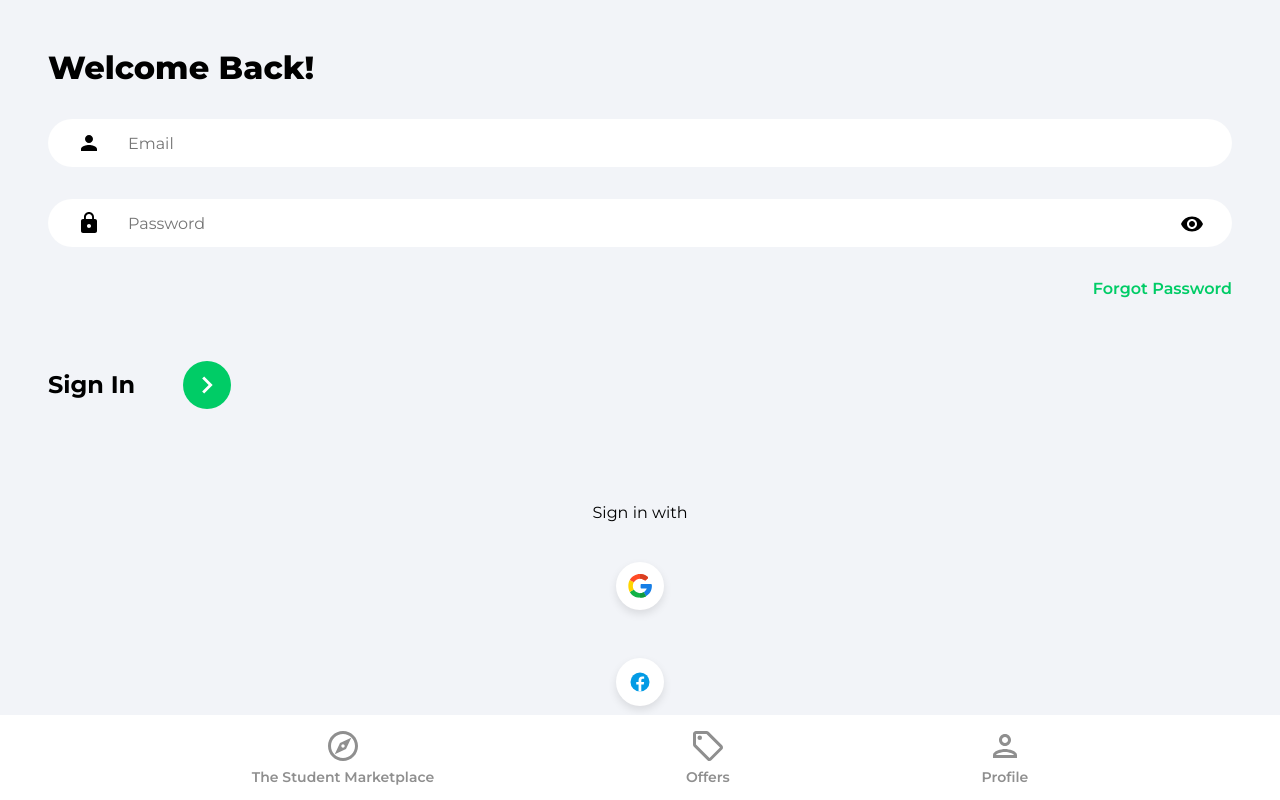
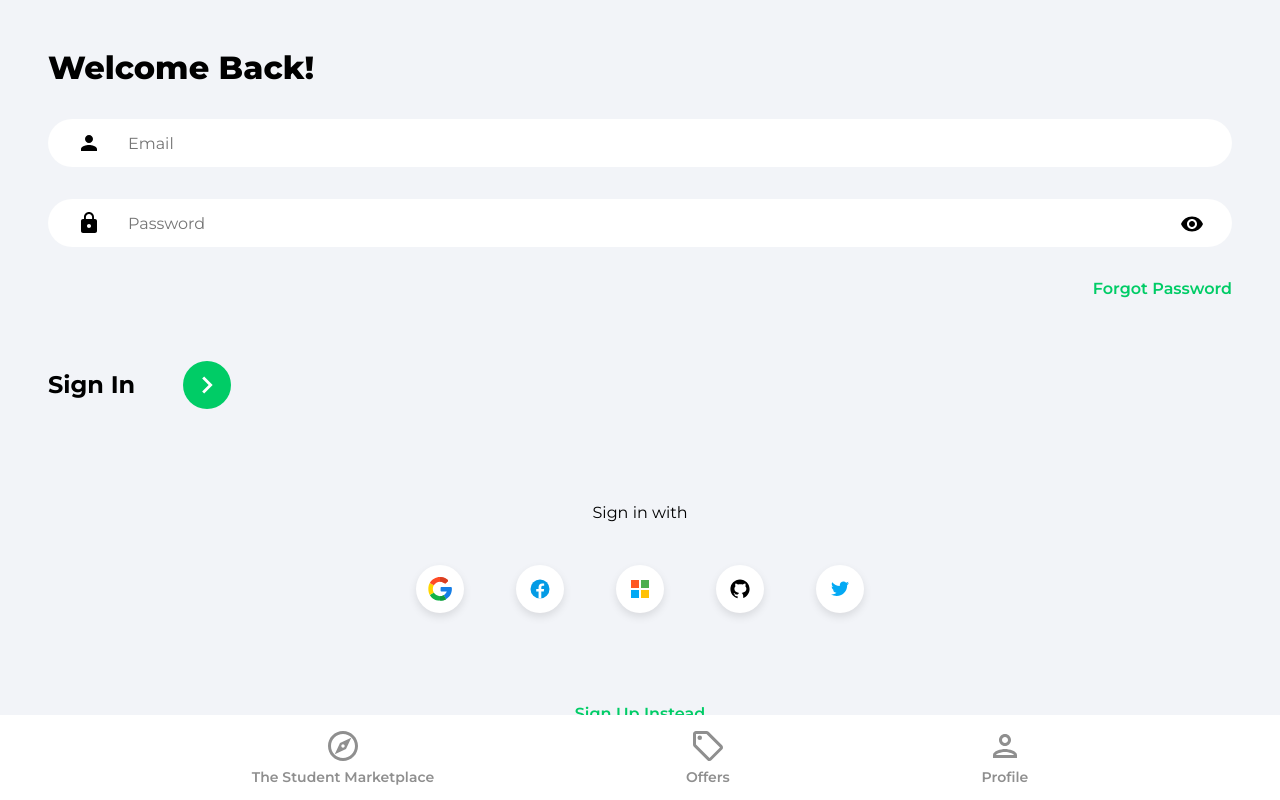
Before and after one commit to fedaxl/student-marketplace, a React (Create React App) app: page /sign-in in a window 1280 px wide. Shown: the top 800 px of the page. Built offline with nearby package versions, Linux system fonts and the light colour scheme; no server answers.

Commit message:
signin page editing icons display

```diff
--- a/src/components/OAuth.jsx
+++ b/src/components/OAuth.jsx
@@ -1,11 +1,12 @@
 import React from 'react'
 import { useLocation, useNavigate } from 'react-router-dom'
-import { getAuth, signInWithPopup, GoogleAuthProvider, FacebookAuthProvider, GithubAuthProvider, TwitterAuthProvider} from 'firebase/auth'
+import { getAuth, signInWithPopup, GoogleAuthProvider, FacebookAuthProvider, MicrosoftAuthProvider, GithubAuthProvider, TwitterAuthProvider} from 'firebase/auth'
 import { doc, setDoc, getDoc, serverTimestamp } from 'firebase/firestore'
 import { db } from '../firebase.config'
 import { toast } from 'react-toastify'
 import googleIcon from '../assets/svg/googleIcon.svg'
 import facebookIcon from '../assets/svg/facebookIcon.svg'
+import microsoftIcon from '../assets/svg/microsoftIcon.svg'
 import githubIcon from '../assets/svg/githubIcon.svg'
 import twitterIcon from '../assets/svg/twitterIcon.svg'
 
@@ -141,18 +142,32 @@ function OAuth() {
   return (
     <div className='socialLogin'>
       <p>Sign {location.pathname === '/sign-up' ? 'up' : 'in'} with </p>
+      <table>
+    <tr>
+      <th>
       <button className='socialIconDiv' onClick={onGoogleClick}>
         <img className='socialIconImg' src={googleIcon} alt='google' />
       </button>
+      </th>
+      <th>
       <button className='socialIconDiv' onClick={onFacebookClick}>
         <img className='socialIconImg' src={facebookIcon} alt='facebook' />
       </button>
+      </th>
+      <th>
+      <button className='socialIconDiv'>
+        <img className='socialIconImg' src={microsoftIcon} alt='microsoft' />
+      </button></th>
+      <th>
       <button className='socialIconDiv' onClick={onGitHubClick}>
         <img className='socialIconImg' src={githubIcon} alt='github' />
-      </button>
+      </button></th>
+      <th>
       <button className='socialIconDiv' onClick={onTwitterClick}>
         <img className='socialIconImg' src={twitterIcon} alt='twitter' />
-      </button>
+      </button></th>
+      </tr>
+      </table>
     </div>
   )
 }
```
